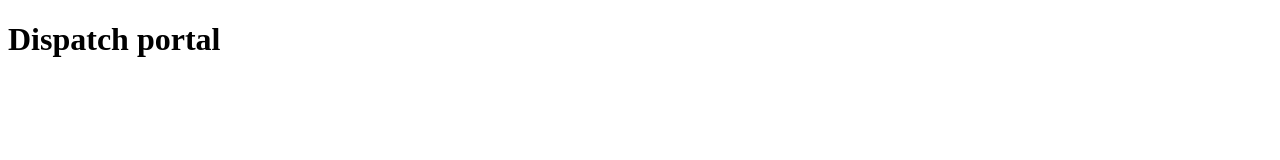
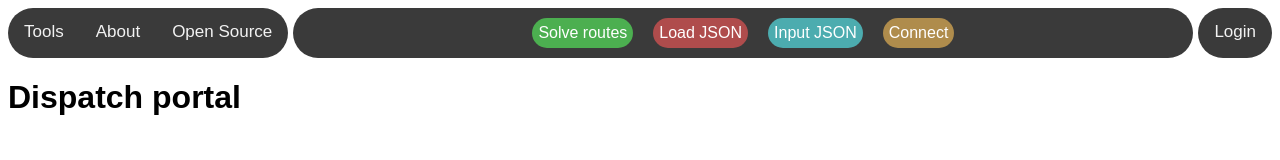
Before and after one commit to TrP-Labs/trptools, a website: page Content/Tools/dispatch.html in a window 1280 px wide. Drawn offline with Linux system fonts and the light colour scheme.

Commit message:
Added dispatch control bar

```diff
--- a/Content/SiteContent/style.css
+++ b/Content/SiteContent/style.css
@@ -41,14 +41,24 @@ body {
     background-color: #162c29;
 }
 
-.topnav a.active {
-    background-color: #439187;
-    color: white;
-}
-
 .textcontainer {
     text-align: left;
     margin: auto;
     max-width: 75%;
     font-size: 1.25em;
 }
+
+.inputbutton {
+    padding: 6px;
+    margin: 10px;
+    border: none;
+    border-radius: 35px;
+    align-self: center;
+    color: white;
+    font-size: 1em;
+}
+
+.centerbar {
+    flex-direction: row;
+    justify-content: center;
+}
--- a/Content/Tools/dispatch.html
+++ b/Content/Tools/dispatch.html
@@ -1,7 +1,31 @@
 <!DOCTYPE html>
 
 <html>
+    <head>
+        <link rel="stylesheet" type="text/css" href="http://127.0.0.1:5500/Content/SiteContent/style.css">
+    </head>
+
     <body>
+        <div class="topnavholder">
+            <div class="topnav">
+                <a href="/">Tools</a>
+                <a href="/about">About</a>
+                <a href="https://github.com/Ticko-Grey/trptools">Open Source</a>
+            </div>
+
+            <div class="topnav nav-fill topnavholder centerbar">
+                <button class="inputbutton" style="background-color: #4CAF50;">Solve routes</button>
+                <button class="inputbutton" style="background-color: #af4c4c;">Load JSON</button>
+                <button class="inputbutton" style="background-color: #4cacaf;">Input JSON</button>
+                <button class="inputbutton" style="background-color: #af8c4c;">Connect</button>
+            </div>
+
+            <div class="topnav nav-right">
+                <a href="/login">Login</a>
+            </div>
+        </div>
+
+
         <h1>Dispatch portal</h1>
     </body>
 </html>
```
